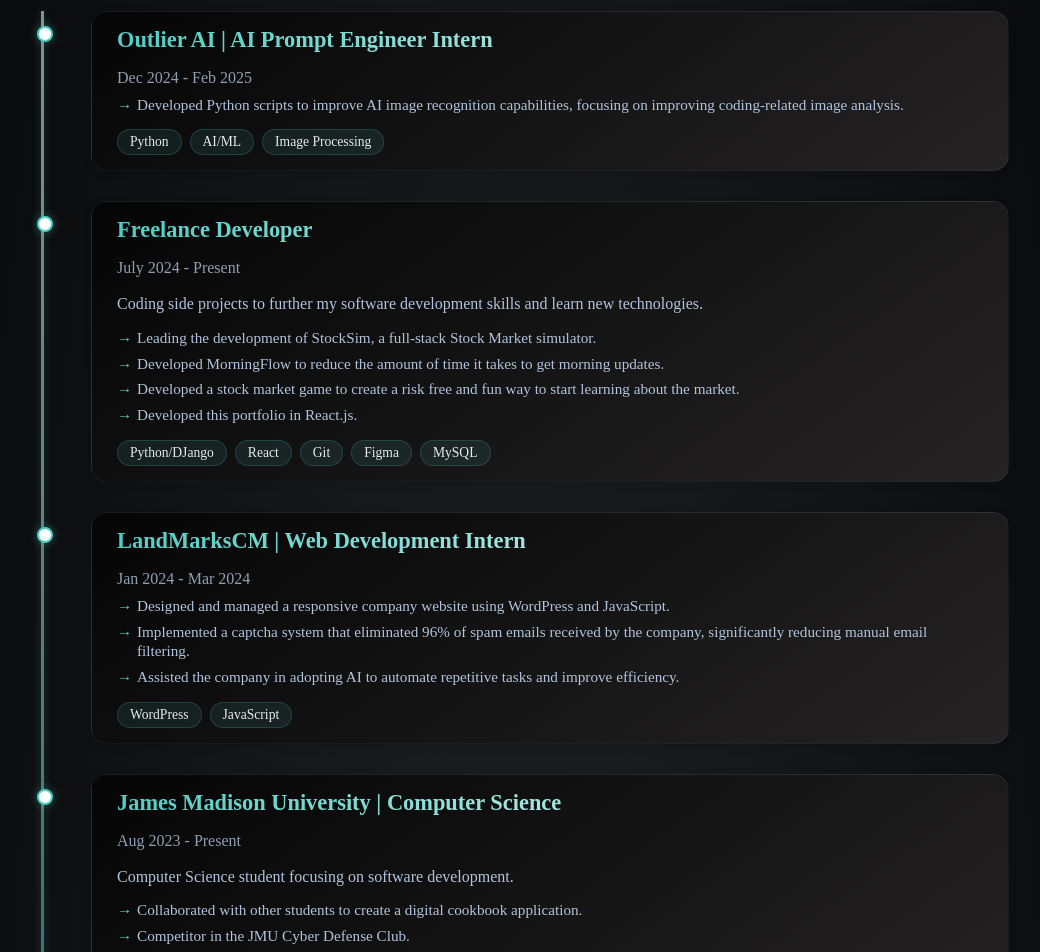
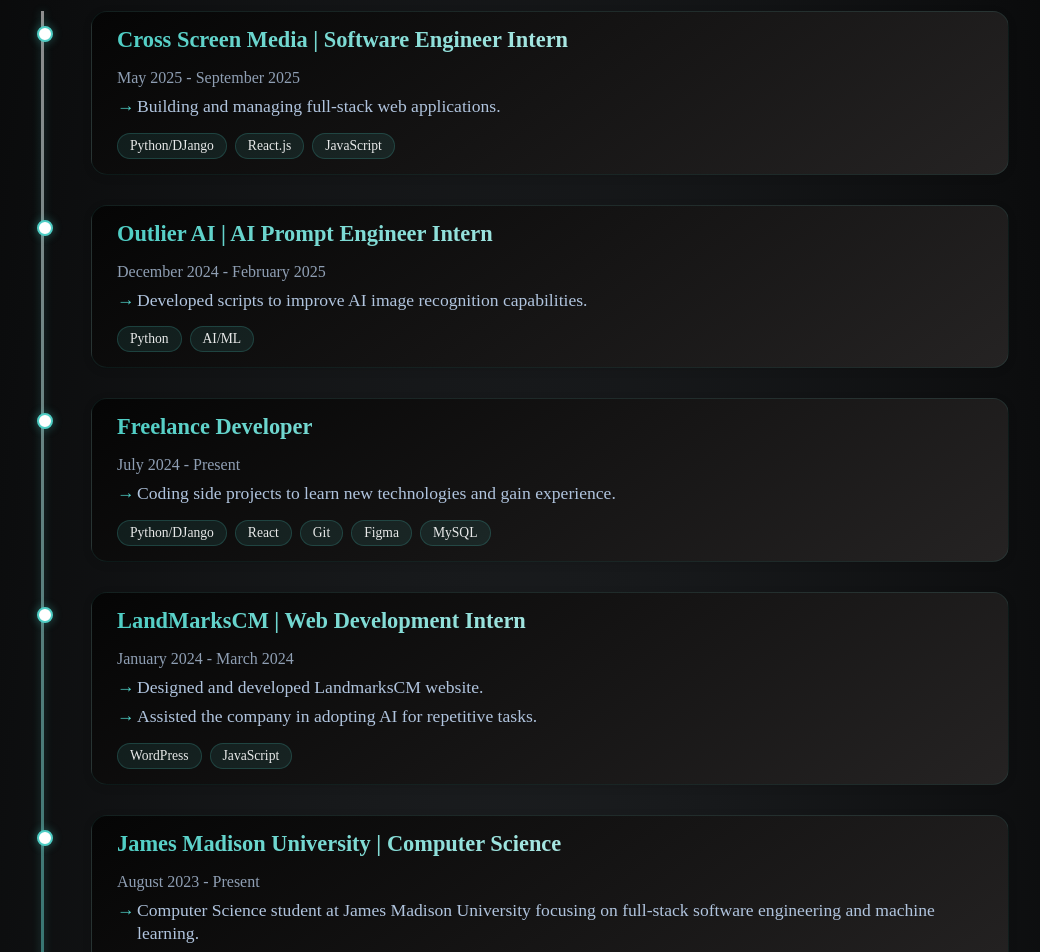
Before and after one commit to MichaelAho1/Portfolio, a React (Vite) app: page / in a window 1280 px wide. Shown: the part 1600-2552 px from the top of the page, without its empty margins (115-1155 px from the left). Built offline with nearby package versions, Linux system fonts and the light colour scheme; no server answers.

Commit message:
Removed extra bullet points to limit wording.

```diff
--- a/src/components/timeline/timeline.css
+++ b/src/components/timeline/timeline.css
@@ -131,7 +131,7 @@
 
 .timeline-content li {
   color: #b0c4de;
-  font-size: 0.95rem;
+  font-size: 1.1rem;
   margin-bottom: 6px;
   padding-left: 20px;
   position: relative;
--- a/src/components/timeline/timeline.jsx
+++ b/src/components/timeline/timeline.jsx
@@ -9,19 +9,34 @@
     </header>
     <section className="timeline-container">
       <div className="timeline">
-      <article className="timeline-item">
+        <article className="timeline-item">
+          <div className="timeline-content">
+            <h3>Cross Screen Media | Software Engineer Intern</h3>
+            <p className="timeline-time">May 2025 - September 2025</p>
+            <ul>
+              <li>
+                Building and managing full-stack web applications.
+              </li>
+            </ul>
+            <div className="timeline-tech">
+              <span>Python/DJango</span>
+              <span>React.js</span>
+              <span>JavaScript</span>
+            </div>
+          </div>
+        </article>
+        <article className="timeline-item">
           <div className="timeline-content">
             <h3>Outlier AI | AI Prompt Engineer Intern</h3>
-            <p className="timeline-time">Dec 2024 - Feb 2025</p>
+            <p className="timeline-time">December 2024 - February 2025</p>
             <ul>
               <li>
-                Developed Python scripts to improve AI image recognition capabilities, focusing on improving coding-related image analysis.
+                Developed scripts to improve AI image recognition capabilities.
               </li>
             </ul>
             <div className="timeline-tech">
               <span>Python</span>
               <span>AI/ML</span>
-              <span>Image Processing</span>
             </div>
           </div>
         </article>
@@ -30,14 +45,8 @@
           <div className="timeline-content">
             <h3>Freelance Developer</h3>
             <p className="timeline-time">July 2024 - Present</p>
-            <p className="timeline-description">
-              Coding side projects to further my software development skills and learn new technologies.
-            </p>
             <ul>
-              <li>Leading the development of StockSim, a full-stack Stock Market simulator.</li>
-              <li>Developed MorningFlow to reduce the amount of time it takes to get morning updates.</li>
-              <li>Developed a stock market game to create a risk free and fun way to start learning about the market.</li>
-              <li>Developed this portfolio in React.js.</li>
+              <li>Coding side projects to learn new technologies and gain experience.</li>
             </ul>
             <div className="timeline-tech">
               <span>Python/DJango</span>
@@ -52,11 +61,10 @@
         <article className="timeline-item">
           <div className="timeline-content">
             <h3>LandMarksCM | Web Development Intern</h3>
-            <p className="timeline-time">Jan 2024 - Mar 2024</p>
+            <p className="timeline-time">January 2024 - March 2024</p>
             <ul>
-              <li>Designed and managed a responsive company website using WordPress and JavaScript.</li>
-              <li>Implemented a captcha system that eliminated 96% of spam emails received by the company, significantly reducing manual email filtering.</li>
-              <li>Assisted the company in adopting AI to automate repetitive tasks and improve efficiency.</li>
+              <li>Designed and developed LandmarksCM website.</li>
+              <li>Assisted the company in adopting AI for repetitive tasks.</li>
             </ul>
             <div className="timeline-tech">
             <span>WordPress</span>
@@ -68,14 +76,10 @@
         <article className="timeline-item">
           <div className="timeline-content">
             <h3>James Madison University | Computer Science</h3>
-            <p className="timeline-time">Aug 2023 - Present</p>
-            <p className="timeline-description">
-              Computer Science student focusing on software development.
-            </p>
+            <p className="timeline-time">August 2023 - Present</p>
             <ul>
-              <li>Collaborated with other students to create a digital cookbook application.</li>
-              <li>Competitor in the JMU Cyber Defense Club.</li>
-              <li>Built various school projects in JavaScript, Java, Python, and C.</li>
+              <li>Computer Science student at James Madison University focusing on full-stack software engineering and machine learning.
+            </li>
             </ul>
             <div className="timeline-tech">
               <span>Java</span>
```
